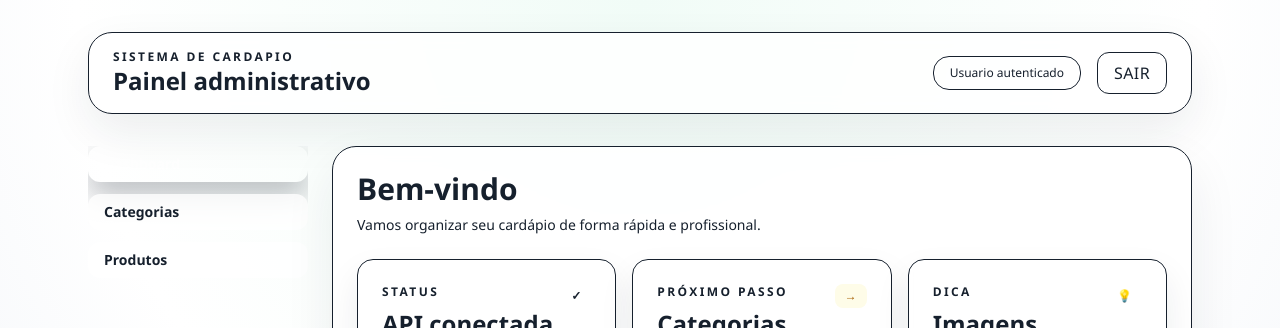
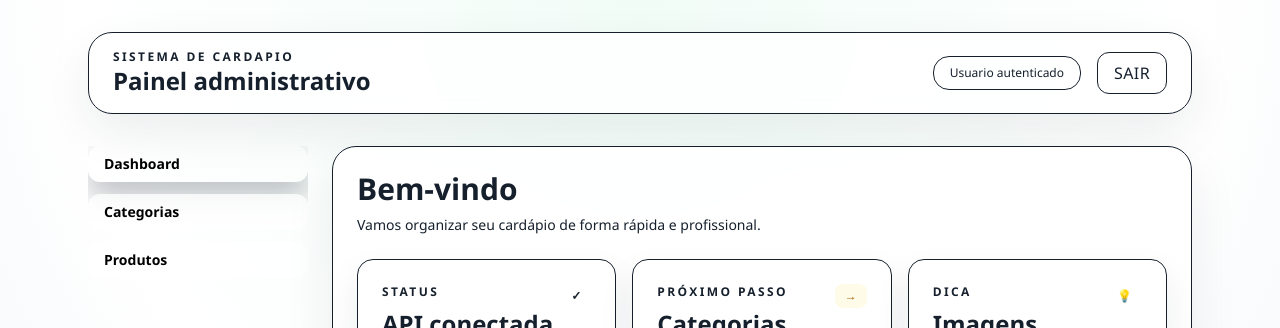
Before and after one commit to VITAO23/frontend-Sistema-de-Cardapio-SaaS, a React (Vite) app: page /dashboard in a window 1280 px wide. Shown: the top 328 px of the page. Built offline with nearby package versions, Linux system fonts and the light colour scheme; no server answers; sample sign-in values are in the browser's storage.

Commit message:
style: update navigation styles and add color to nav-adm class

```diff
--- a/src/layouts/AppLayout.tsx
+++ b/src/layouts/AppLayout.tsx
@@ -40,8 +40,8 @@ export default function AppLayout() {
         </header>
 
         <div className="mt-8 grid gap-6 lg:grid-cols-[220px_1fr]">
-          <nav className="flex flex-row gap-3 overflow-x-auto lg:flex-col">
-            <NavLink
+          <nav className="nav-adm flex flex-row gap-3 overflow-x-auto lg:flex-col">
+            <NavLink style={{ color: 'black' }}
               to="/dashboard"
               className={({ isActive }) =>
                 `${navLinkBase} ${
@@ -53,7 +53,7 @@ export default function AppLayout() {
             >
               Dashboard
             </NavLink>
-            <NavLink
+            <NavLink style={{ color: 'black' }}
               to="/categories"
               className={({ isActive }) =>
                 `${navLinkBase} ${
@@ -61,11 +61,12 @@ export default function AppLayout() {
                     ? 'bg-ink-900 text-white shadow-[0_14px_30px_rgba(22,32,45,0.3)]'
                     : 'bg-white/80 text-ink-600'
                 }`
+
               }
             >
               Categorias
             </NavLink>
-            <NavLink
+            <NavLink style={{ color: 'black' }}
               to="/products"
               className={({ isActive }) =>
                 `${navLinkBase} ${
--- a/src/styles/globals.css
+++ b/src/styles/globals.css
@@ -12,6 +12,11 @@ body {
   background-color: #f8fafc;
   color: #16202d;
 }
+
+.nav-adm::before{
+  color: black;
+}
+
 
 @keyframes fadeIn {
   from {
```
